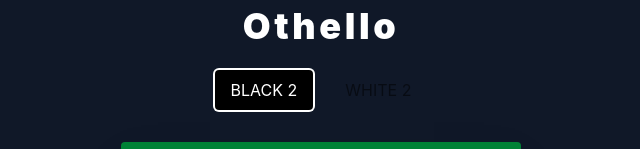
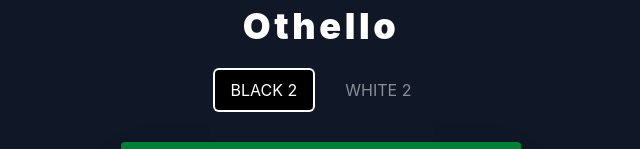
Before and after one commit to harumaki1220/othello-v2, a React (Vite) app: page / in a window 1280 px wide. Shown: the part 126-275 px from the top of the page, without its empty margins (319-959 px from the left). Built offline with nearby package versions, Linux system fonts and the light colour scheme.

Commit message:
fix: 白のスコアが非アクティブ時に見えにくくなるUIバグを修正

```diff
--- a/src/App.tsx
+++ b/src/App.tsx
@@ -46,7 +46,7 @@ function App() {
             BLACK {blackCount}
           </div>
           <div
-            className={`px-4 py-2 rounded text-black ${turn === "WHITE" ? "bg-white ring-2 ring-black" : "opacity-50"}`}
+            className={`px-4 py-2 rounded ${turn === "WHITE" ? "bg-white ring-2 text-black ring-black" : "opacity-50"}`}
           >
             WHITE {whiteCount}
           </div>
```
